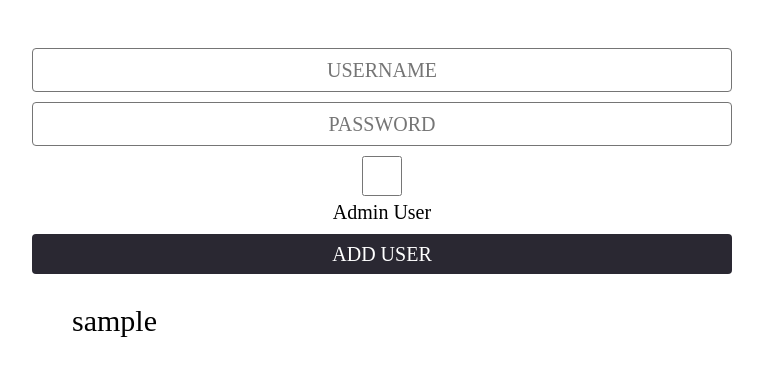
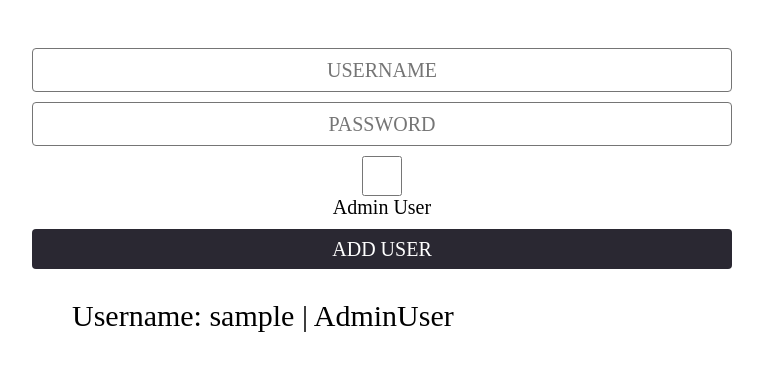
Before and after one commit to chris-burgin/Gatehouse, a Flask app: page /user/ in a window 1280 px wide. Shown: the part 142-518 px from the top of the page, without its empty margins (258-1021 px from the left). Run offline with Flask 2, Linux system fonts and the light colour scheme; the visitor is signed in with stand-in values (Sample User, id 1); data comes from the database, SQL or seed files in the repository; some libraries are stand-ins or nearby versions; some web fonts are replaced.

Commit message:
More Cleaning

```diff
--- a/server.py
+++ b/server.py
@@ -1,11 +1,11 @@
+from flask import Flask, request, session, g, redirect, url_for, \
+     render_template
+import sqlite3
 import socket
-from flask import Flask, request, session, g, redirect, url_for, \
-     abort, render_template, flash
-import sqlite3
+import time
 #import RPi.GPIO as GPIO
-import time
 
-DATABASE = '/tmp/database.db'
+DATABASE = '/tmp/database12s34.db'
 DEBUG = True #DONT FORGET TO REMOVE THIS
 SECRET_KEY = 'development key'
 USERNAME = 'admin'
@@ -14,6 +14,7 @@ pinList = [4]
 #GPIO.setmode(GPIO.BCM)
 app = Flask(__name__)
 app.config.from_object(__name__)
+
 
 
 #DATABASE
@@ -36,7 +37,6 @@ def get_db():
     if not hasattr(g, 'sqlite_db'):
         g.sqlite_db = connect_db()
     return g.sqlite_db
-
 
 #ROUTES
 #INDEX
@@ -76,7 +76,6 @@ def login():
 @app.route('/logout/')
 def logout():
     session.pop('logged_in', None)
-    flash('You were logged out')
     return redirect(url_for('index'))
 
 #USERS
@@ -85,11 +84,16 @@ def users():
     verifyStatus()
     if request.method == 'GET':
         db = get_db()
-        cur = db.execute('select username, password from users order by id desc')
+        cur = db.execute('select username, password, admin from users order by id desc')
         entries = cur.fetchall()
         return render_template('adduser.html', entries=entries)
+
+    isAdmin = False
+    if (request.form.get('adminuser') != None):
+        isAdmin = True
+
     g.db.execute('insert into users (username, password, admin) values (?, ?, ?)',
-                 [request.form['username'], request.form['password'], request.form['adminuser']])
+                 [request.form['username'], request.form['password'], isAdmin])
     g.db.commit()
     return redirect(url_for('index'))
 
--- a/templates/adduser.html
+++ b/templates/adduser.html
@@ -4,14 +4,13 @@
 	<form action="{{ url_for('users') }}" method="post" >
 	   	<input type="text" class="textinput" placeholder="Username" name="username">
 	   	<input type="password" class="textinput" placeholder="Password" name="password">
-	   	<span> <input type="checkbox" name="adminuser"> Admin User </span>
+	   	<input type="checkbox" name="adminuser"> Admin User
 	    <input type="submit" class="button" value="Add User">
 	</form>
 	<ul class="entries">
 	  {% for entry in entries %}
 	    <li>
-	    	<div> </div>
-	    	{{ entry.username }}
+	    	Username: {{ entry.username }}    | {% if entry.admin == True %} AdminUser {% endif %}
 	    </li>
 	  {% endfor %}
 	 </ul>
```
Also changed, not shown: flaskr.db (deleted), 1 other file.
